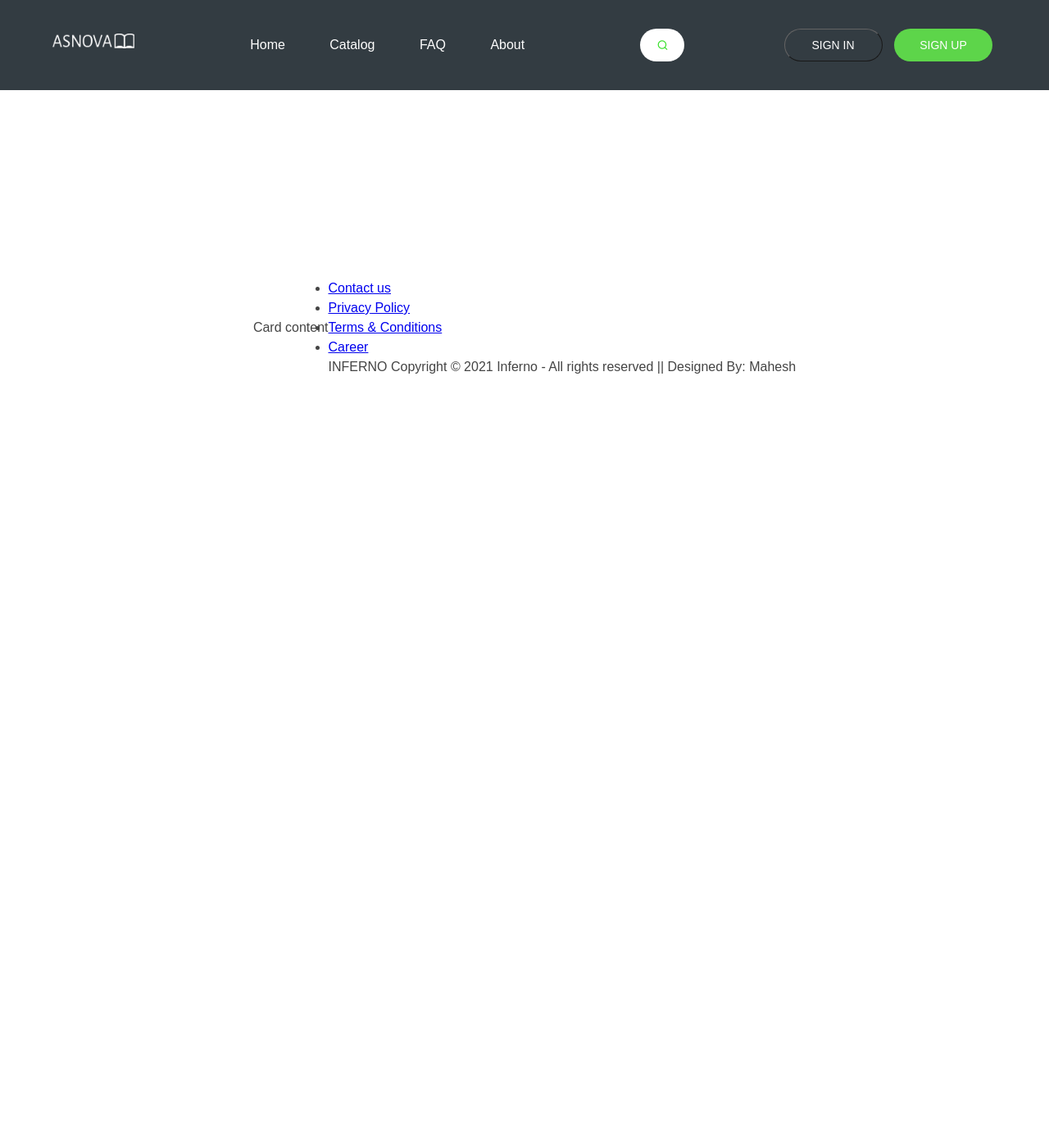
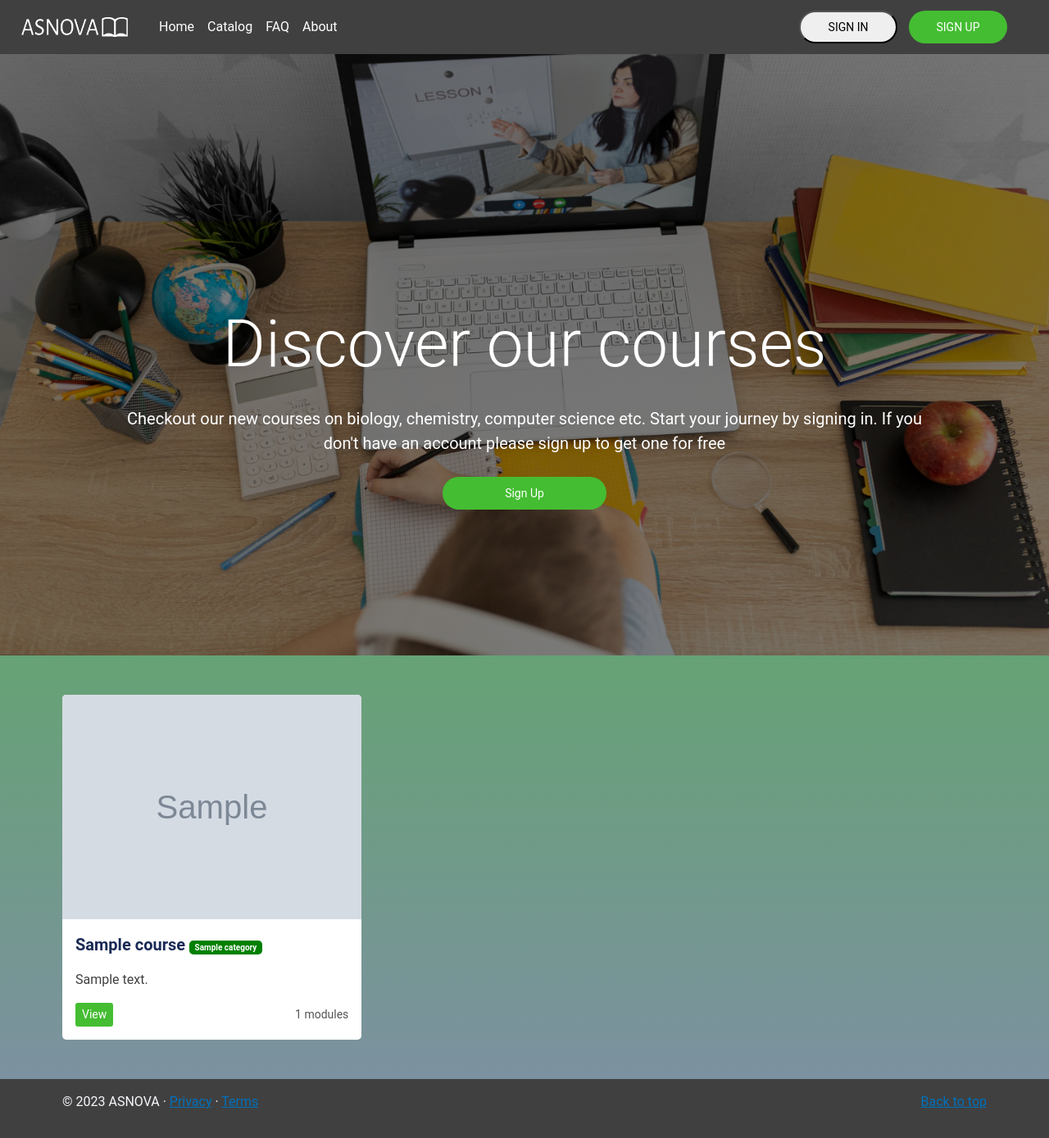
Before and after one commit to ADv0rnik/Nova, a Django app: page /courses/ in a window 1280 px wide. Shown: the whole page at 82% size. Before the commit the page ends 456 px from the top, so only its background shows below. Run offline with Django 5.2, Linux system fonts and the light colour scheme; tables that the repository leaves empty hold one stand-in row (values such as "Sample post"); grey boxes marked "Sample" are stand-in pictures; some libraries are stand-ins or nearby versions.

Commit message:
Created card for courses. First course has been added

```diff
--- a/courses/admin.py
+++ b/courses/admin.py
@@ -12,7 +12,7 @@ class CategoryAdmin(admin.ModelAdmin):
 
 class ModuleInLine(admin.TabularInline):
     model = Module
-    fields = ("title", "nm_exercises", "created_at")
+    fields = ("title", "nm_exercises")
     readonly_fields = ("created_at",)
 
 
--- a/courses/models.py
+++ b/courses/models.py
@@ -1,3 +1,5 @@
+from PIL import Image
+
 from django.db import models
 from django.template.defaultfilters import slugify
 from django.urls import reverse
@@ -45,6 +47,14 @@ class Course(models.Model):
 
     def get_module(self):
         return self.module_set.all()
+
+    def save(self, *args, **kwargs):
+        super().save(*args, **kwargs)
+        img = Image.open(self.image.path)
+        if img.height > 300 or img.width > 300:
+            output_size = (400, 300)
+            img.thumbnail(output_size)
+            img.save(self.image.path)
 
     class Meta:
         verbose_name = "Course"
--- a/courses/templates/courses.html
+++ b/courses/templates/courses.html
@@ -1,11 +1,45 @@
 {% extends 'base.html' %}
+{% load static %}
+
 
 {% block content %}
-
+<style>
+  .banner-image {
+    background-image: url('{% static 'image/bg-image-courses.jpg' %}');
+    background-size: cover;
+    filter: brightness(0.5);
+  }
+</style>
+<div class="banner-image w-100 vh-100 d-flex justify-content-center align-items-center"></div>
+<div class="banner-content">
+        <h1 class="fw-light">Discover our courses</h1>
+        <p>Checkout our new courses on biology, chemistry, computer science etc. Start your journey by signing in.
+          If you don't have an account please sign up to get one for free
+        </p>
+        <div>
+            <button type="button" onclick="window.location.href={% url 'register' %}">Sign Up</button>
+        </div>
+    </div>
 {% for course in courses %}
-<div class="content-card">
-  <p>Card content</p>
+<div class="album py-5">
+    <div class="container">
+        <div class="row row-cols-1 row-cols-sm-2 row-cols-md-3 g-3">
+            <div class="col-sm">
+                <div class="card">
+                    <img src="{{ course.image.url }}" width="100%" height="100%"
+                         style="border-top-left-radius: 5px; border-top-right-radius: 5px;">
+                    <div class="card-body">
+                        <h4>{{course.title}}  <span class="badge" style="background: green; font-size: 10px">{{ course.category.name }}</span></h4>
+                        <p class="card-text">{{course.description|truncatechars:150}}</p>
+                        <div class="d-flex justify-content-between align-items-center">
+                            <button type="button" class="btn btn-sm btn-outline-secondary">View</button>
+                            <small class="text-muted">{{course.num_lessons}} modules</small>
+                        </div>
+                    </div>
+                </div>
+            </div>
+        </div>
+    </div>
 </div>
-
 {% endfor %}
 {% endblock %}
--- a/courses/views.py
+++ b/courses/views.py
@@ -13,7 +13,7 @@ logger.event_source = __name__
 class CoursesView(ListView):
     model = Course
     template_name = "courses.html"
-    queryset = Course.objects.all()
+    queryset = Course.objects.defer('created_at', 'updated_at').prefetch_related
     context_object_name = "courses"
 
     def get_context_data(self, *, object_list=None, **kwargs):
--- a/static/css/courses.css
+++ /dev/null
@@ -1,122 +0,0 @@
-@import url('https://fonts.googleapis.com/css2?family=Montserrat:wght@200;300;400&display=swap');
-$base-duration: 500ms;
-
-// Colors
-$color-1: #2c3e50;
-$color-2: #1abc9c;
-$color-3: #2ecc71;
-
-// Breakpoints
-$sm: new-breakpoint(min-width 320px);
-$med: new-breakpoint(min-width 768px);
-$lg: new-breakpoint(min-width 1024px);
-
-*,
-*:before,
-*:after {
-  box-sizing: border-box;
-  outline: none;
-}
-
-html {
-  font-family: 'Roboto', sans-serif;
-  font-size: 16px;
-  font-smooth: auto;
-  font-weight: 300;
-  line-height: 1.5;
-  color: #444;
-}
-
-body {
-  position: relative;
-  display: flex;
-  align-items: center;
-  justify-content: center;
-  width: 100%;
-  height: 100vh;
-}
-
-figure {
-  position: relative;
-  display: flex;
-  align-items: center;
-  justify-content: center;
-  width: 375px;
-  min-width: 375px;
-  height: 667px;
-  border-radius: 10px;
-  box-shadow:
-    0 1px 3px rgba(0,0,0,0.12),
-    0 1px 2px rgba(0,0,0,0.24);
-  transition: all 0.3s cubic-bezier(.25,.8,.25,1);
-  overflow: hidden;
-  &:hover {
-    box-shadow:
-      0 14px 28px rgba(0,0,0,0.25),
-      0 10px 10px rgba(0,0,0,0.22);
-    h1 {
-      opacity: 0;
-      transform: scale(0.7);
-    }
-    img {
-      transform: scale(1.25);
-    }
-    figcaption {
-      bottom: 0;
-    }
-  }
-  h1 {
-    position: absolute;
-    top: 50px;
-    left: 20px;
-    margin: 0;
-    padding: 0;
-    color: white;
-    font-size: 60px;
-    font-weight: 100;
-    line-height: 1;
-    opacity: 1;
-    transform: scale(1);
-    transition: 0.25s ease;
-    z-index: 999;
-  }
-  img {
-    height: 100%;
-    transition: 0.25s;
-  }
-  figcaption {
-    position: absolute;
-    bottom: -34%;
-    left: 0;
-    width: 100%;
-    margin: 0;
-    padding: 30px;
-    background-color: rgba(black,0.85);
-    box-shadow: 0 0 20px rgba(black,0.4);
-    color: white;
-    line-height: 1;
-    transition: 0.25s;
-    h3 {
-      margin: 0 0 20px;
-      padding: 0;
-    }
-    p {
-      font-size: 14px;
-      line-height: 1.75;
-    }
-    button {
-      position: relative;
-      display: flex;
-      align-items: center;
-      justify-content: center;
-      margin: 10px 0 0;
-      padding: 10px 30px;
-      background-color: $color-2;
-      border: none;
-      border-radius: 5px;
-      color: white;
-      font-size: 14px;
-      cursor: pointer;
-    }
-  }
-}
--- a/static/css/home.css
+++ b/static/css/home.css
@@ -1,11 +1,11 @@
-/* GLOBAL STYLES
--------------------------------------------------- */
-/* Padding below the footer and lighter body text */
+@import url('https://fonts.googleapis.com/css2?family=Montserrat:wght@100;200;300;400&display=swap');
+
+/* Body and navbar */
 
 body {
   padding-top: 0px;
   padding-bottom: 0px;
-  background-color: #7bed9f;
+  background: linear-gradient(#44bd32, #7f8fa6);
 }
 
 .text-end button{
@@ -32,6 +32,8 @@ body {
     color: black;
 }
 
+/* banner */
+
 .banner-content {
     width: 100%;
     position: absolute;
@@ -41,7 +43,15 @@ body {
 }
 
 .banner-content h1 {
-    margin-bottom: 10px;
+    color: #fff;
+    font-size: 80px
+}
+
+.banner-content p {
+    margin-left: 150px;
+    margin-right: 150px;
+    color: #fff;
+    font-size: 20px
 }
 
 .banner-content button{
@@ -53,6 +63,7 @@ body {
     font-size: 14px;
     font-weight: 400;
     border: none;
+    transition: 0.5s;
     color: #fff;
     margin: 10px;
 }
@@ -62,12 +73,39 @@ body {
     color: black;
 }
 
+/* cards */
+
+.card {
+    transition: all 0.5s;
+    border: none;
+}
+
+.card h4{
+    color:#192a56;
+    font-size: 20px;
+    font-weight: bold;
+}
+
+.card:hover {
+    transform: scale(1.1);
+}
+
+.card button {
+    background: #44bd32;
+    font-weight: 400;
+    border: none;
+    color: #fff;
+}
+
+.card button:hover {
+    background: #7f8fa6;
+    color: black;
+}
 
 
 /* MARKETING CONTENT
 -------------------------------------------------- */
 
-/* Center align the text within the three columns below the carousel */
 .marketing .col-lg-4 {
   margin-bottom: 1.5rem;
   text-align: center;
--- a/templates/base.html
+++ b/templates/base.html
@@ -4,49 +4,52 @@
     {% load static %}
     <meta charset="UTF-8">
     <title>Asveta Nova</title>
-    <link rel="stylesheet" href="{% static 'css/base.css' %}">
-    <link rel="stylesheet" href="{% static 'css/courses.css' %}">
-    <link rel="stylesheet" href="https://unicons.iconscout.com/release/v4.0.8/css/line.css">
+    <link href="{% static 'css/bootstrap.css' %}" rel="stylesheet">
+    <link href="{% static 'css/home.css' %}" rel="stylesheet">
+    <script src="/docs/5.2/dist/js/bootstrap.bundle.min.js"></script>
+    <script type="text/javascript" src="{% static 'js/home.js' %}"></script>
 </head>
 <body>
-    <header class="header">
-        <div class="navbar">
-            <img class="logo" src="{% static 'image/asnova.png' %}" alt="logo">
-            <ul>
-                <li><a href="#">Home</a></li>
-                <li><a href="#">Catalog</a></li>
-                <li><a href="#">FAQ</a></li>
-                <li><a href="#">About</a></li>
+<nav class="navbar navbar-expand-md navbar-dark fixed-top bg-dark">
+    <div class="container-fluid">
+        <img src="{% static 'image/asnova.png' %}" alt="Logo" width="150" height="24"
+             class="d-inline-block align-text-top" style="padding-left: 20px;margin-right: 30px;">
+        <button class="navbar-toggler" type="button" data-bs-toggle="collapse" data-bs-target="#navbarCollapse"
+                aria-controls="navbarCollapse" aria-expanded="false" aria-label="Toggle navigation">
+            <span class="navbar-toggler-icon"></span>
+        </button>
+        <div class="collapse navbar-collapse" id="navbarCollapse">
+            <ul class="navbar-nav me-auto mb-2 mb-md-0">
+                <li class="nav-item">
+                    <a class="nav-link active" aria-current="page" href="{% url 'home' %}">Home</a>
+                </li>
+                <li class="nav-item">
+                    <a class="nav-link active" aria-current="page" href="{% url 'course_list' %}">Catalog</a>
+                </li>
+                <li class="nav-item">
+                    <a class="nav-link active" aria-current="page" href="#">FAQ</a>
+                </li>
+                <li class="nav-item">
+                    <a class="nav-link active" aria-current="page" href="#">About</a>
+                </li>
             </ul>
-            <div class="search-box" role="search">
-                <input type="search" placeholder="Search...">
-                <a href="#">
-                    <i class="uil uil-search"></i>
-                </a>
-            </div>
-            <div class="text-end">
-                <button type="button" onclick="window.location.href={% url 'login' %}" class="btn-outline">Sign In</button>
-                <button type="button" onclick="window.location.href={% url 'register' %}" class="btn-signup">Sign Up</button>
+            <div class="text-end" style="margin-right: 40px">
+                <button type="button" onclick="window.location.href={% url 'login' %}" class="btn-outline">Sign In
+                </button>
+                <button type="button" onclick="window.location.href={% url 'register' %}" class="btn-signup">Sign Up
+                </button>
             </div>
         </div>
-    </header>
-    <div class="content">
+    </div>
+</nav>
+    <main>
         {% block content %}
         {% endblock %}
-    </div>
-    <footer>
-        <div class="footer">
-            <div class="row">
-                <ul>
-                    <li><a href="#">Contact us</a></li>
-                    <li><a href="#">Privacy Policy</a></li>
-                    <li><a href="#">Terms & Conditions</a></li>
-                    <li><a href="#">Career</a></li>
-                </ul>
-            </div>
-            <div class="row">
-                INFERNO Copyright © 2021 Inferno - All rights reserved || Designed By: Mahesh
-            </div>
+    </main>
+    <footer class="footer mt-auto py-3 bg-dark">
+        <div class="container">
+            <p class="float-end"><a href="#">Back to top</a></p>
+            <p>© 2023 ASNOVA · <a href="#">Privacy</a> · <a href="#">Terms</a></p>
         </div>
     </footer>
 </body>
```
Also changed, not shown: templates/home.html (+29 -51 lines), media/modules/2023/12/01/prokaryotic-cell.jpg (added), static/image/9fd3a74d-cf0c-4d0b-b458-6536aeae9f00-03a664dae192.small.jpg (deleted), static/image/act1.jpg (deleted), static/image/act2.jpg (deleted), static/image/bg-image-courses.jpg (added), static/image/group.jpg (added), static/image/individ.jpg (added).
